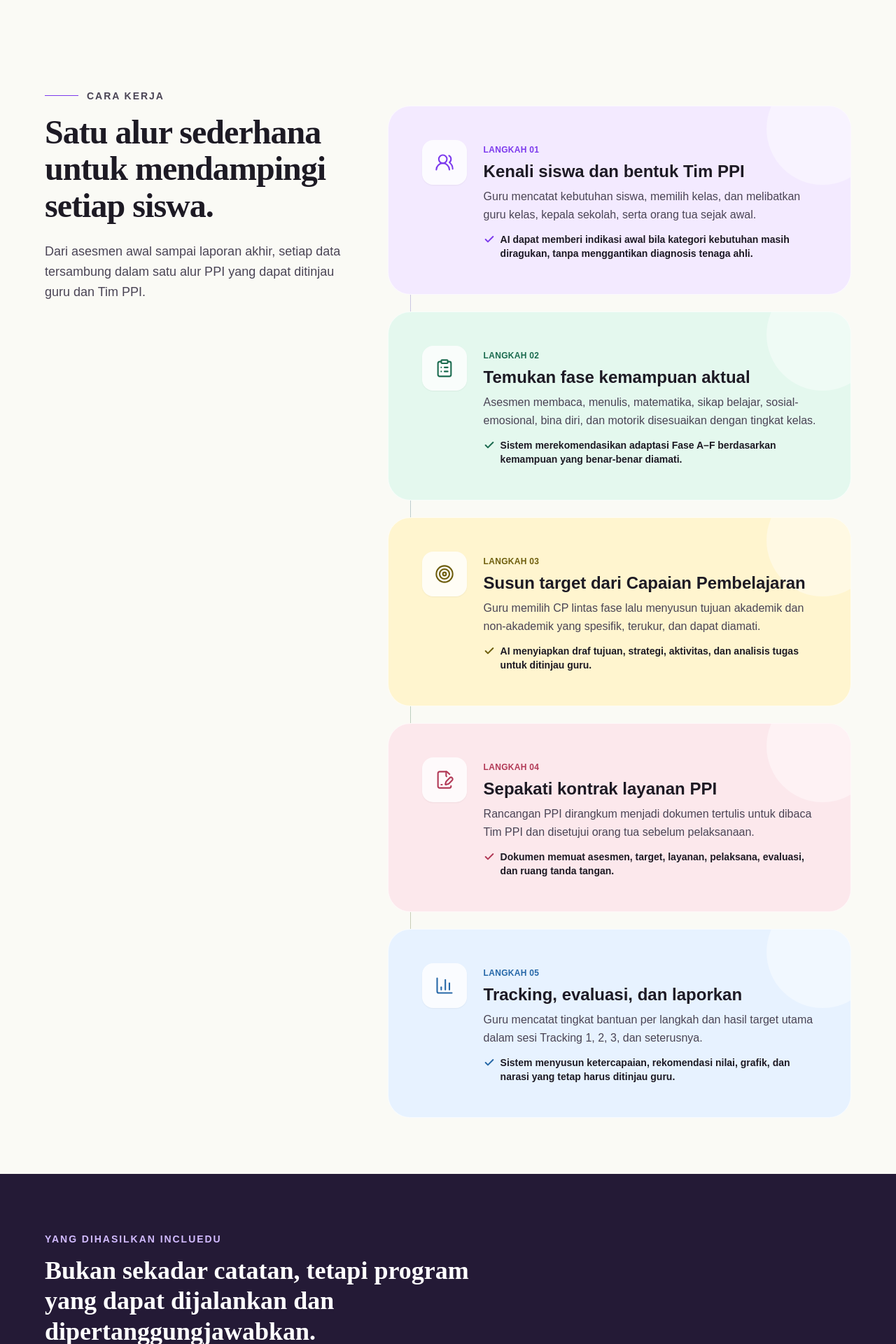
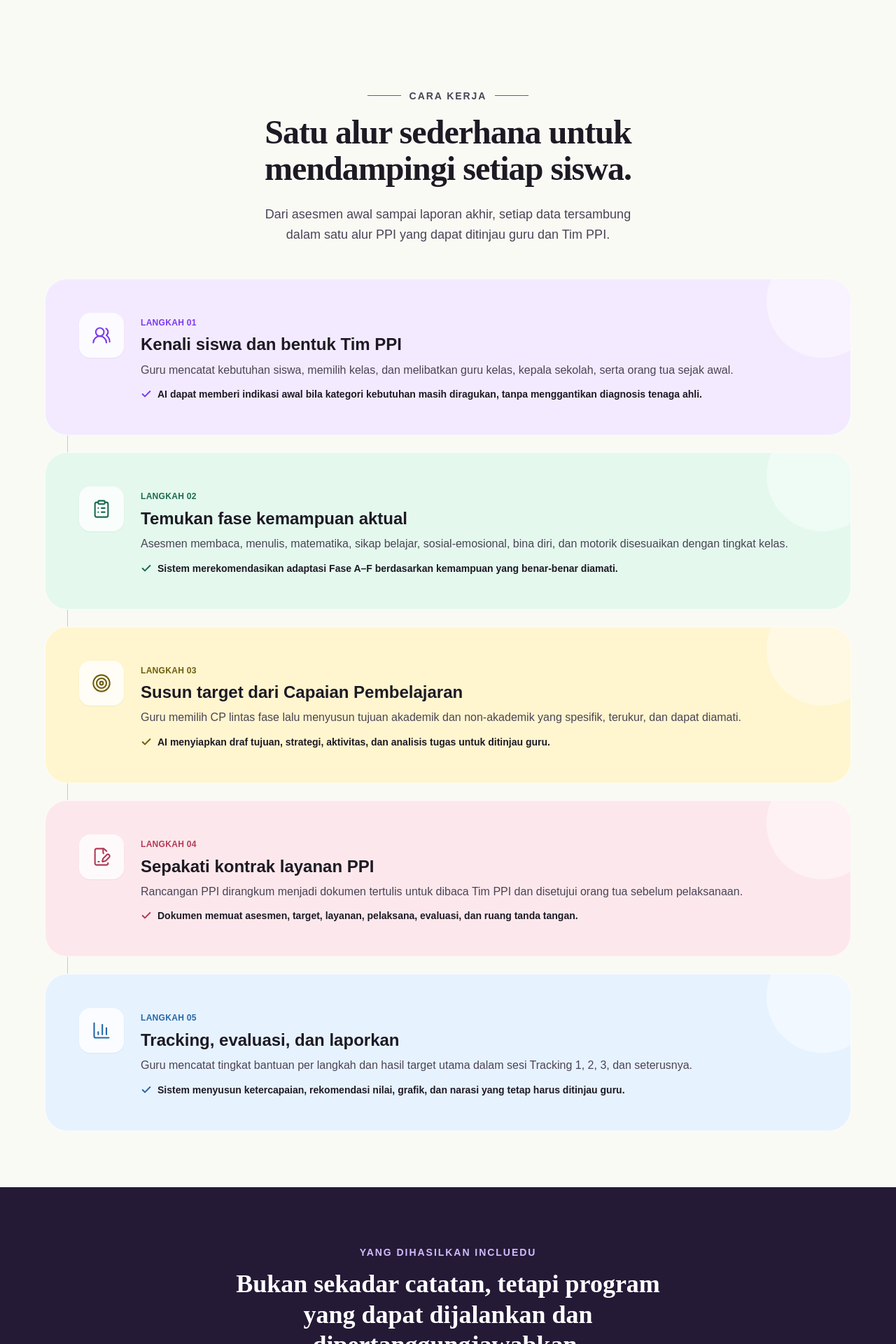
Before and after one commit to mifdev0/incluEdu, a Next.js app: page / in a window 1280 px wide. Shown: the part 580-2500 px from the top of the page at 70% size. Built offline with nearby package versions, Linux system fonts and the light colour scheme; no server answers.

Commit message:
Landing: center alignment untuk semua section

```diff
--- a/src/app/page.tsx
+++ b/src/app/page.tsx
@@ -61,20 +61,19 @@ export default function Home() {
         </section>
 
         {/* How it works */}
-        <section className="max-w-container-max mx-auto px-4 sm:px-gutter py-12 sm:py-xl" id="fitur">
-          <div className="grid lg:grid-cols-[0.8fr_1.2fr] gap-lg items-start">
-            <div className="lg:sticky lg:top-32">
-              <div className="flex items-center gap-3 mb-4">
+        <section className="max-w-container-max mx-auto px-4 sm:px-gutter py-12 sm:py-xl text-center" id="fitur">
+          <div className="flex items-center justify-center gap-3 mb-4">
             <span className="h-px w-12 bg-primary" />
             <span className="text-xs sm:text-sm font-bold uppercase tracking-[0.14em] text-on-surface-variant">Cara kerja</span>
+            <span className="h-px w-12 bg-primary" />
           </div>
-              <h2 className="font-display text-[26px] leading-[1.18] sm:text-[34px] md:text-display-lg text-on-surface mb-3 sm:mb-md">
+          <h2 className="font-display text-[26px] leading-[1.18] sm:text-[34px] md:text-display-lg text-on-surface mb-3 sm:mb-md max-w-2xl mx-auto">
             Satu alur sederhana untuk mendampingi setiap siswa.
           </h2>
-              <p className="text-sm leading-6 sm:text-body-lg text-on-surface-variant max-w-lg">
+          <p className="text-sm leading-6 sm:text-body-lg text-on-surface-variant max-w-xl mx-auto mb-8 sm:mb-lg">
             Dari asesmen awal sampai laporan akhir, setiap data tersambung dalam satu alur PPI yang dapat ditinjau guru dan Tim PPI.
           </p>
-            </div>
+          <div className="text-left">
 
             <div className="relative space-y-md">
               <div className="hidden md:block absolute left-8 top-16 bottom-16 w-px bg-gradient-to-b from-primary via-secondary to-tertiary opacity-30" />
@@ -148,9 +147,9 @@ export default function Home() {
         </section>
 
         {/* Product workflow */}
-        <section className="bg-[#241A36] py-14 sm:py-xl text-white" id="tentang">
+        <section className="bg-[#241A36] py-14 sm:py-xl text-white text-center" id="tentang">
           <div className="max-w-container-max mx-auto px-4 sm:px-gutter">
-            <div className="max-w-2xl">
+            <div className="max-w-2xl mx-auto">
               <span className="text-[10px] sm:text-sm font-bold uppercase tracking-[0.14em] text-primary-fixed-dim">Yang dihasilkan IncluEdu</span>
               <h2 className="font-display text-[25px] leading-[1.18] sm:text-display-lg-mobile mt-2 sm:mt-3">
                 Bukan sekadar catatan, tetapi program yang dapat dijalankan dan dipertanggungjawabkan.
--- a/src/components/video-tutorial.tsx
+++ b/src/components/video-tutorial.tsx
@@ -24,7 +24,7 @@ export function VideoTutorial() {
   return (
     <section className="py-14 sm:py-xl bg-white">
       <div className="max-w-container-max mx-auto px-4 sm:px-gutter">
-        <div className="max-w-2xl">
+        <div className="max-w-xl mx-auto text-center">
           <span className="text-[10px] sm:text-sm font-bold uppercase tracking-[0.14em] text-primary">PANDUAN VIDEO</span>
           <h2 className="font-display text-[25px] leading-[1.18] sm:text-display-lg-mobile mt-2 sm:mt-3">
             Tutorial Penggunaan IncluEdu
@@ -34,7 +34,7 @@ export function VideoTutorial() {
           </p>
         </div>
 
-        <div className="mt-8 sm:mt-10 max-w-2xl space-y-3">
+        <div className="mt-8 sm:mt-10 max-w-2xl mx-auto space-y-3">
           {tutorials.map((item) => (
             <div key={item.id} className="rounded-2xl border border-outline-variant/20 overflow-hidden">
               <button
```
Lines whose indentation alone changed are shown as unchanged.
